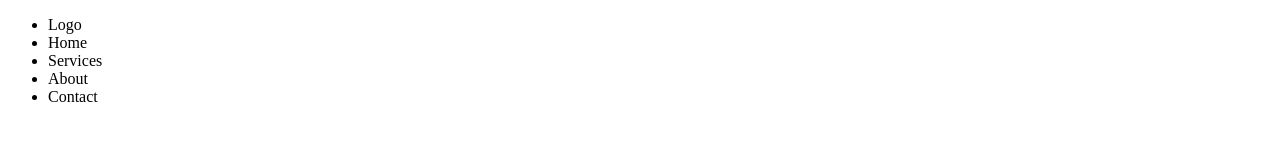
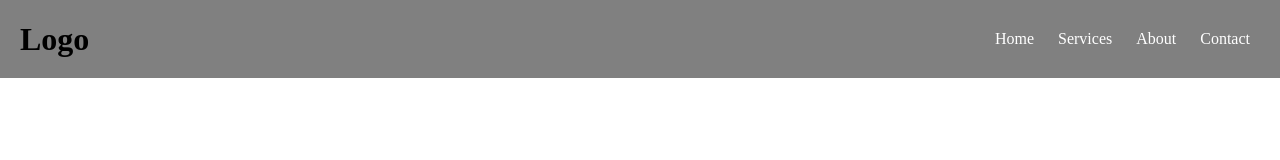
Before and after one commit to dhawryluk/cpnt201-ach-5, a plain HTML site: page index.html in a window 1280 px wide. Drawn offline with Linux system fonts and the light colour scheme.

Commit message:
navigation

```diff
--- a/index.html
+++ b/index.html
@@ -3,19 +3,18 @@
   <head>
     <meta charset="UTF-8" />
     <meta name="viewport" content="width=device-width, initial-scale=1.0" />
+    <link rel="stylesheet" href="main.css" />
     <title>CPNT201 - Achievement 5</title>
   </head>
   <body>
     <header>
-      <div>
+      <h1>Logo</h1>
       <ul>
-          <li>Logo</li>
         <li>Home</li>
         <li>Services</li>
         <li>About</li>
         <li>Contact</li>
       </ul>
-      </div>
     </header>
   </body>
 </html>
--- /dev/null
+++ b/main.css
@@ -0,0 +1,18 @@
+* {
+  margin: 0;
+  padding: 0;
+}
+
+header {
+  display: flex;
+  justify-content: space-between;
+  padding: 20px;
+  align-items: center;
+  background-color: grey;
+}
+
+ul li {
+  display: inline-block;
+  padding: 10px;
+  color: white;
+}
```
Lines whose indentation alone changed are shown as unchanged.
